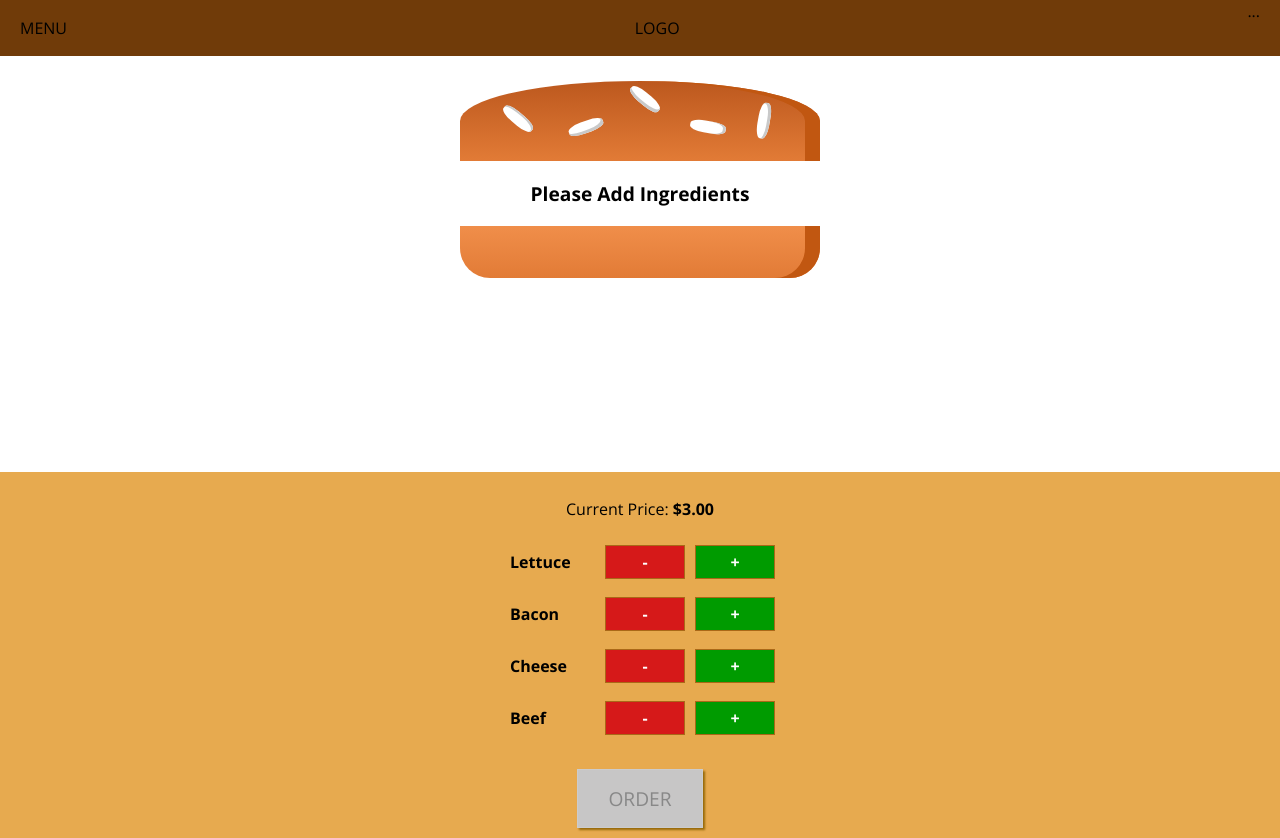
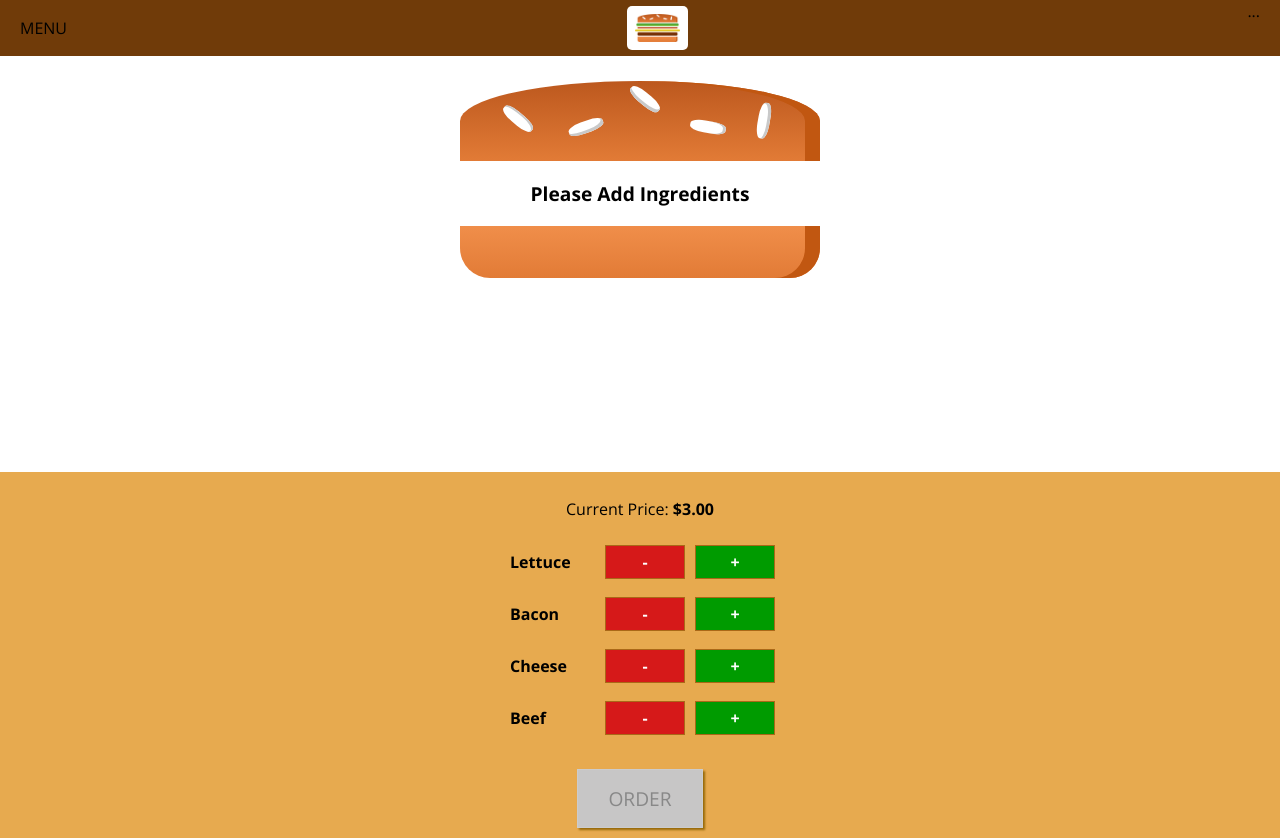
Before and after one commit to vyeung/ReactJS-Burger-Builder-App, a React app: page / in a window 1280 px wide. Built offline with nearby package versions, Linux system fonts and the light colour scheme.

Commit message:
added Logo cmpt with css to Toolbar

```diff
--- /dev/null
+++ b/src/components/Logo/Logo.css
@@ -0,0 +1,12 @@
+.Logo {
+  background-color: white;
+  height: 80%;
+  padding: 8px;
+  box-sizing: border-box; /*include padding and border in element's total width and height*/
+  border-radius: 5px;
+}
+
+/*the image itself*/
+.Logo img {
+  height: 100%;
+}
--- /dev/null
+++ b/src/components/Logo/Logo.js
@@ -0,0 +1,13 @@
+import React from "react";
+import styles from "./Logo.css";
+import burgerLogo from "../../assets/burger-logo.png";
+
+const logo = (props) => {
+  return (
+    <div className={styles.Logo}>
+      <img src={burgerLogo} alt="MyBurger" />
+    </div>
+  );
+}
+
+export default logo;
--- a/src/components/Navigation/Toolbar/Toolbar.js
+++ b/src/components/Navigation/Toolbar/Toolbar.js
@@ -1,12 +1,13 @@
 import React from "react";
 import styles from "./Toolbar.css";
+import Logo from "../../Logo/Logo";
 
 const toolbar = (props) => {
   //toolbar is basically a giant header
   return (
     <header className={styles.Toolbar}>
       <div>MENU</div>
-      <div>LOGO</div>
+      <Logo />
       <nav>
         ...
       </nav>
```
Also changed, not shown: src/assets/burger-logo.png (added).
